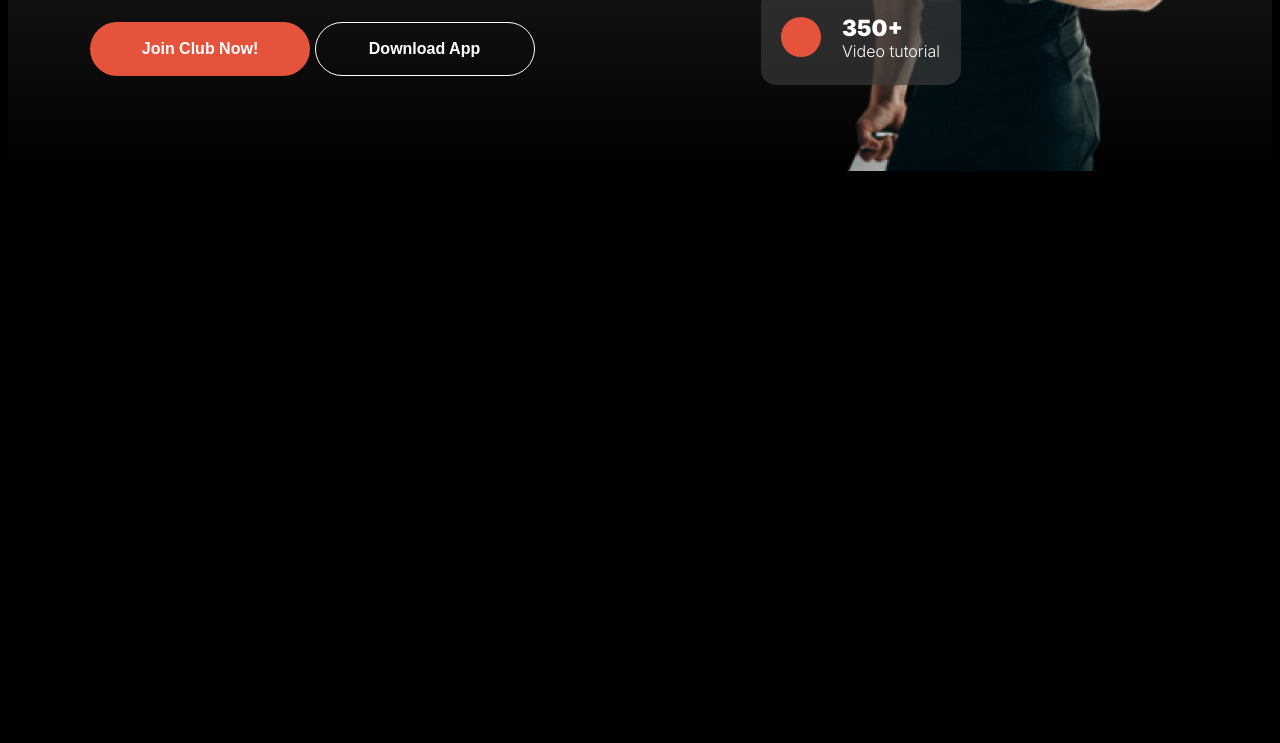
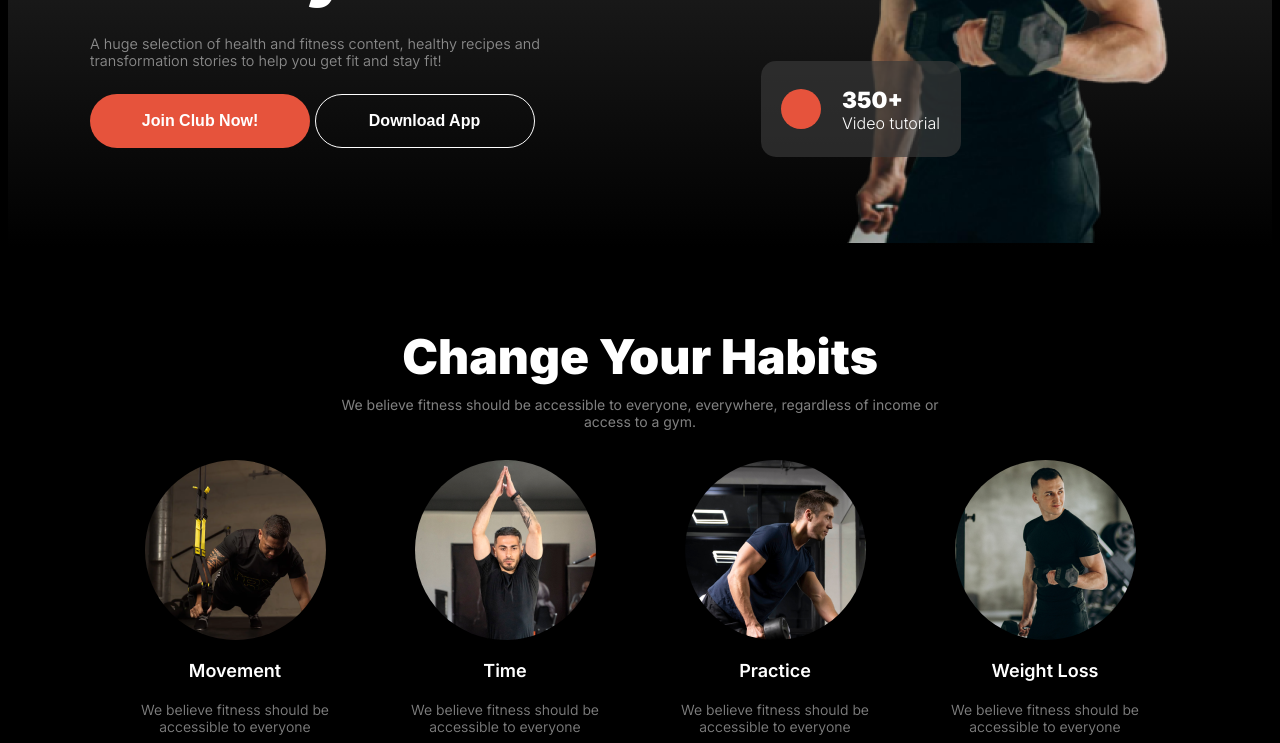
Before and after one commit to tushar54/assignment-2, a plain HTML site: page index.html in a window 1280 px wide. Shown: the part 547-1290 px from the top of the page. Before the commit the page ends 800 px from the top, so only its background shows below. Drawn offline with Linux system fonts and the light colour scheme.

Commit message:
here is the change your habit section

```diff
--- a/index.html
+++ b/index.html
@@ -52,13 +52,48 @@
                </div>
                 <img src="./images/Images 2.png" alt="">
             </div>
+        </div>
+    </section>
+    <main>
+        <!-- change your habbit section -->
+        <section>
+            <div class="habit-section">
+                <div class="habit-text">
+                    <h1>
+                        Change Your Habits
+                    </h1>
+                    <p>
+                        We believe fitness should be accessible to everyone, everywhere, regardless of income or <br>access to a gym.
+                    </p>
+                </div>
 
 
 
 
-        </div>
-
-
-    </section>
+                <div class="habit-img-section">
+                    <div class="inside-img-section">
+                        <img src="./images/image 3.png" alt="">
+                        <h3>Movement</h3>
+                        <p>We believe fitness should be accessible to everyone</p>
+                    </div>
+                    <div class="inside-img-section">
+                        <img src="./images/image 2.png" alt="">
+                        <h3>Time</h3>
+                        <p>We believe fitness should be accessible to everyone</p>
+                    </div>
+                    <div class="inside-img-section">
+                        <img src="./images/image 4.png" alt="">
+                        <h3>Practice</h3>
+                        <p>We believe fitness should be accessible to everyone</p>
+                    </div>
+                    <div class="inside-img-section">
+                        <img src="./images/image 5.png" alt="">
+                        <h3>Weight Loss</h3>
+                        <p>We believe fitness should be accessible to everyone</p>
+                    </div>
+                </div>
+            </div>
+        </section>
+    </main>
 </body>
 </html>
--- a/style/style.css
+++ b/style/style.css
@@ -10,6 +10,9 @@ body{
 }
 .flex-item{
     display: flex;
+}
+body section{
+    margin-top: 80px;
 }
 .navbar, .banner{
     max-width: 1100px;
@@ -26,6 +29,7 @@ h1,h2,h3,h4,h5,h6,p{
 .navbar{
     justify-content: space-between;
     align-items: center;
+    margin-top: 30px;
 
 }
 .menu{
@@ -212,3 +216,62 @@ font-weight:900;
     }
 
 }
+/* change your habit section */
+.habit-section{
+    max-width: 1100px;
+    margin: 0 auto;
+    /* border: 1px solid red; */
+    display: flex;
+    flex-direction: column;
+    justify-content: center;
+    align-items: center;
+    gap: 30px;
+
+}
+.habit-text{
+    text-align: center;
+    max-width: 660px;
+}
+.inside-img-section{
+    max-width: 230px;
+    display: flex;
+    flex-direction: column;
+    justify-content: center;
+    align-items: center;
+    text-align: center;
+    gap: 20px;
+
+}
+.habit-img-section{
+    display: grid;
+    grid-template-columns: repeat(4,1fr);
+    gap: 40px;
+}
+.inside-img-section img{
+ border-radius: 50%;
+}
+.inside-img-section h3{
+    color: rgb(255, 255, 255);
+font-family: Inter;
+font-size: 18px;
+font-weight: 600;
+}
+.inside-img-section p{
+    color: rgba(255, 255, 255, 0.5);
+font-family: Inter;
+font-size: 14px;
+font-weight: 350;
+}
+.habit-text h1{
+    color: rgb(255, 255, 255);
+    font-family: Inter;
+    font-size: 48px;
+    font-weight: 900;
+    margin-bottom: 10px;
+}
+.habit-text p{
+    color: rgba(255, 255, 255, 0.5);
+font-family: Inter;
+font-size: 14px;
+font-weight: 400;
+}
```
